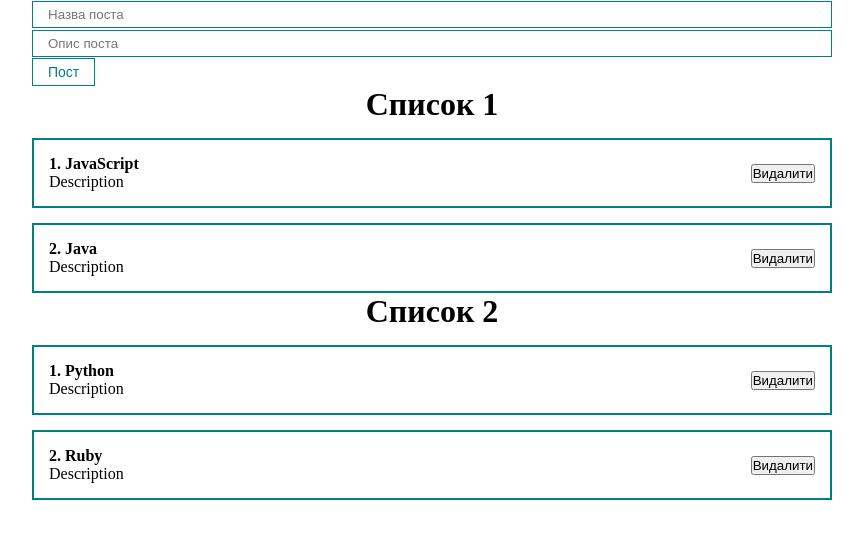
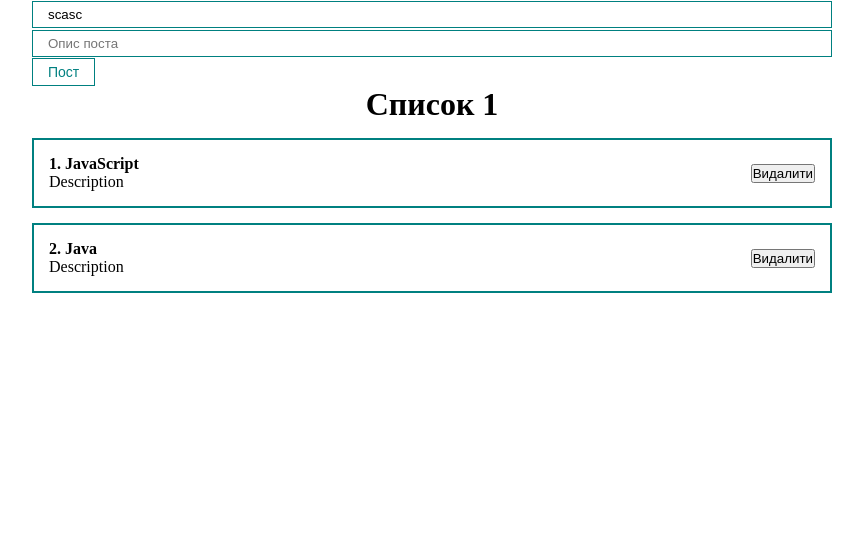
Before and after one commit to MrJoker365/first-react, a React (Create React App) app: page / in a window 1280 px wide. Shown: the top 538 px of the page, without its empty margins (208-1071 px from the left). Built offline with nearby package versions, Linux system fonts and the light colour scheme.

Commit message:
Передача інформації через input v_1. Керований компонет

```diff
--- a/src/App.js
+++ b/src/App.js
@@ -15,21 +15,31 @@ function App() {
     {id: 2, title: "Java", body: "Description"}
   ])
 
-  const [posts2, setPost2] = useState([
-    {id: 1, title: "Python", body: "Description"},
-    {id: 2, title: "Ruby", body: "Description"}
-  ])
 
+  const addNewPost = (e) => { // e -- це те ж саме що event (для себе скоротив)
+    e.preventDefault(); // вимикає дефолтне перезавантаження
+    console.log(title);
+  }
+
+  const [title, setTitle] = useState ("scasc")
 
   return (
     <div className="App">
 
-      <MyInput type="text" placeholder="Назва поста"/>
-      <MyInput type="text" placeholder="Опис поста"/>
-      <MyButton disabled >Пост</MyButton>
+      <form>
+        {/* Керований компонент(input) */}
+        <MyInput
+          value={title}
+          onChange={e => setTitle(e.target.value)}
+          type="text"
+          placeholder="Назва поста"
+        />
+        <MyInput type="text" placeholder="Опис поста"/>
+        <MyButton onClick={addNewPost} >Пост</MyButton>
 
-      <PostList posts={posts} title="Список 1"/>
-      <PostList posts={posts2} title="Список 2"/>
+        <PostList posts={posts} title="Список 1"/>
+
+      </form>
 
 
     </div>
```
